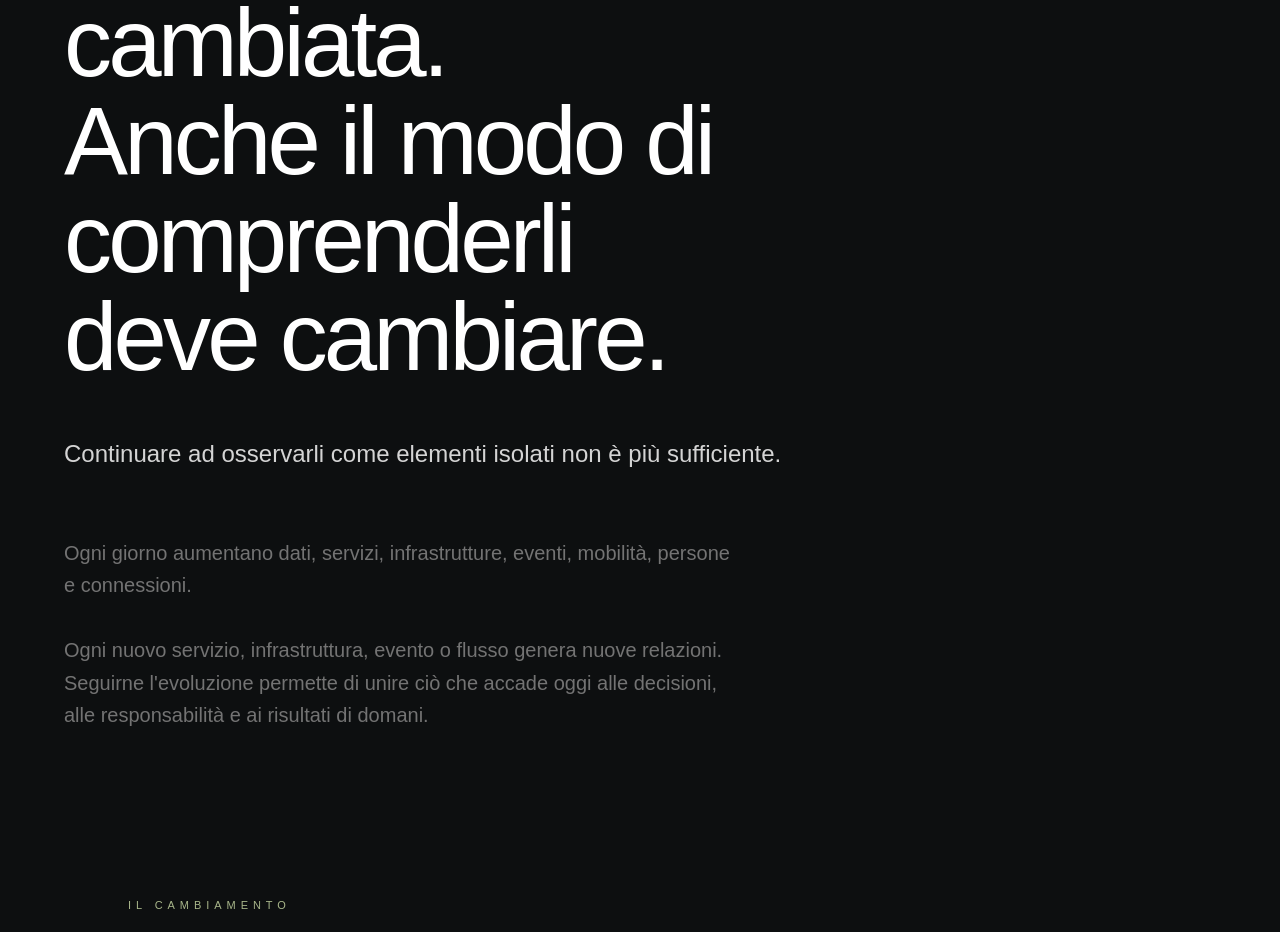
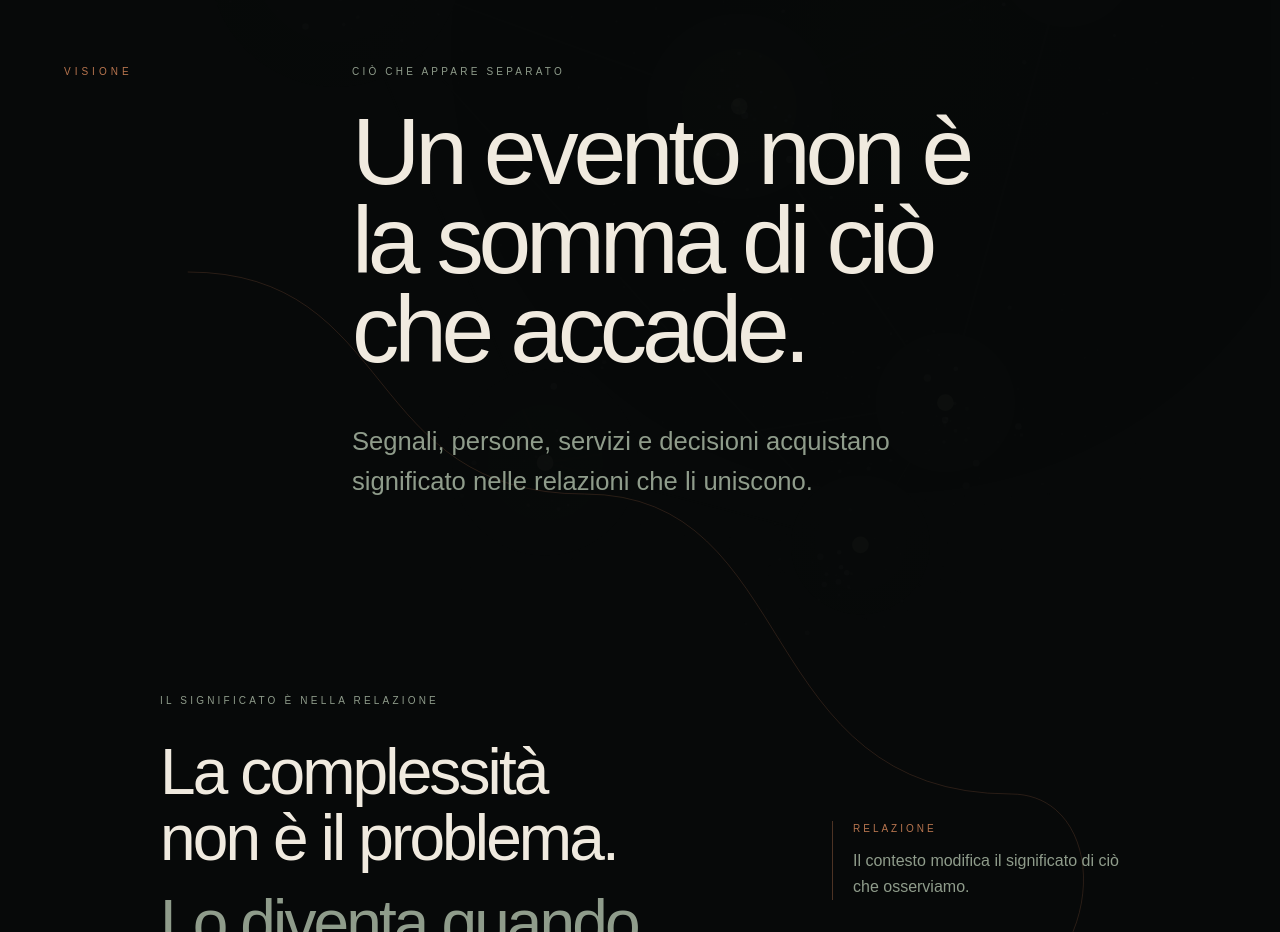
Before and after one commit to Moov3nt/moovento-experience, a Next.js app: page /visione in a window 1280 px wide. Shown: the part 160-1092 px from the top of the page. Built offline with nearby package versions, Linux system fonts and the light colour scheme.

Commit message:
feat(vision): introduce relational systems narrative

```diff
--- /dev/null
+++ b/app/visione/VisionEssay.tsx
@@ -0,0 +1,165 @@
+import Link from "next/link";
+
+type RelationalAnnotationProps = {
+  label: string;
+  children: React.ReactNode;
+  className?: string;
+};
+
+function RelationalAnnotation({
+  label,
+  children,
+  className = "",
+}: RelationalAnnotationProps) {
+  return (
+    <aside
+      className={`border-l border-revealue-copper/40 pl-5 text-revealue-mineral ${className}`}
+      aria-label={`Annotazione: ${label}`}
+    >
+      <p className="text-[10px] font-medium uppercase tracking-[0.3em] text-revealue-copper">
+        {label}
+      </p>
+      <p className="mt-3 max-w-[17rem] text-[15px] leading-relaxed sm:text-base">
+        {children}
+      </p>
+    </aside>
+  );
+}
+
+function RelationalThread() {
+  return (
+    <svg
+      className="pointer-events-none absolute inset-x-0 top-[23rem] hidden h-[66rem] w-full text-revealue-copper lg:block"
+      viewBox="0 0 1200 1056"
+      fill="none"
+      preserveAspectRatio="none"
+      aria-hidden="true"
+    >
+      <path
+        d="M176 64 C374 64 338 286 548 286 C752 286 704 586 948 586 C1056 586 1044 824 846 824"
+        stroke="currentColor"
+        strokeOpacity="0.20"
+        strokeWidth="1"
+        vectorEffect="non-scaling-stroke"
+      />
+    </svg>
+  );
+}
+
+const movementLabelClass =
+  "text-[10px] font-medium uppercase tracking-[0.32em] text-revealue-mineral";
+
+export default function VisionEssay() {
+  return (
+    <div className="relative overflow-hidden bg-[#080a0b]/80 text-revealue-ivory">
+      <article
+        className="relative mx-auto max-w-[90rem] px-6 pb-28 pt-40 sm:px-10 sm:pb-36 sm:pt-48 lg:px-16 lg:pb-48 lg:pt-56"
+        aria-labelledby="visione-title"
+      >
+        <RelationalThread />
+
+        <header className="relative grid gap-y-12 lg:grid-cols-12">
+          <p className="text-[10px] font-medium uppercase tracking-[0.4em] text-revealue-copper lg:col-span-2">
+            Visione
+          </p>
+
+          <div className="lg:col-span-8 lg:col-start-4">
+            <p className={movementLabelClass}>Ciò che appare separato</p>
+            <h1
+              id="visione-title"
+              className="mt-7 max-w-[13ch] text-[clamp(3.25rem,7.4vw,7.25rem)] font-light leading-[0.94] tracking-[-0.055em]"
+            >
+              Un evento non è la somma di ciò che accade.
+            </h1>
+
+            <p className="mt-12 max-w-[38rem] text-[clamp(1.2rem,2vw,1.65rem)] font-light leading-[1.55] text-revealue-mineral">
+              Segnali, persone, servizi e decisioni acquistano significato
+              nelle relazioni che li uniscono.
+            </p>
+          </div>
+        </header>
+
+        <div className="relative mt-36 grid gap-y-12 sm:mt-48 lg:grid-cols-12 lg:items-start">
+          <div className="lg:col-span-6 lg:col-start-2">
+            <h2 className={movementLabelClass}>
+              Il significato è nella relazione
+            </h2>
+            <p className="mt-8 max-w-[13ch] text-[clamp(2.5rem,5vw,5.25rem)] font-light leading-[1.02] tracking-[-0.045em]">
+              La complessità non è il problema.
+            </p>
+            <p className="mt-5 max-w-[15ch] text-[clamp(2.5rem,5vw,5.25rem)] font-light leading-[1.02] tracking-[-0.045em] text-revealue-mineral">
+              Lo diventa quando viene letta per parti isolate.
+            </p>
+          </div>
+
+          <RelationalAnnotation
+            label="Relazione"
+            className="mt-4 lg:col-span-3 lg:col-start-9 lg:mt-32"
+          >
+            Il contesto modifica il significato di ciò che osserviamo.
+          </RelationalAnnotation>
+        </div>
+
+        <div className="relative mt-40 grid gap-y-12 sm:mt-56 lg:grid-cols-12 lg:items-start">
+          <div className="lg:col-span-5 lg:col-start-5 lg:row-start-1">
+            <h2 className={movementLabelClass}>Un sistema cambia nel tempo</h2>
+            <p className="mt-8 max-w-[16ch] text-[clamp(2.75rem,5.4vw,5.75rem)] font-light leading-[1] tracking-[-0.05em]">
+              Un sistema cambia nel tempo.
+            </p>
+            <p className="mt-10 max-w-[35rem] text-lg leading-[1.7] text-revealue-mineral sm:text-xl">
+              Con il suo evolvere cambiano la rilevanza di un segnale, le
+              possibilità d’intervento e gli effetti di una decisione.
+            </p>
+          </div>
+
+          <RelationalAnnotation
+            label="Dipendenza"
+            className="lg:col-span-3 lg:col-start-2 lg:row-start-1 lg:mt-28"
+          >
+            Un cambiamento locale può modificare le condizioni che emergono
+            altrove.
+          </RelationalAnnotation>
+
+          <RelationalAnnotation
+            label="Tempo"
+            className="lg:col-span-3 lg:col-start-10 lg:row-start-1 lg:mt-80"
+          >
+            Conseguenze e continuità diventano leggibili lungo l’evoluzione
+            del sistema.
+          </RelationalAnnotation>
+        </div>
+
+        <div className="relative mt-40 grid gap-y-12 border-t border-white/10 pt-16 sm:mt-56 sm:pt-20 lg:grid-cols-12">
+          <h2 className={`${movementLabelClass} lg:col-span-2`}>
+            Vedere il sistema
+          </h2>
+
+          <div className="lg:col-span-7 lg:col-start-4">
+            <p className="max-w-[18ch] text-[clamp(2.75rem,5.2vw,5.5rem)] font-light leading-[1] tracking-[-0.05em]">
+              Vedere le relazioni cambia ciò che possiamo comprendere.
+            </p>
+
+            <p className="mt-12 max-w-[38rem] text-lg leading-[1.7] text-revealue-mineral sm:text-xl">
+              REVEALUE è un sistema di event intelligence che legge
+              l’evoluzione di contesti, interventi, effetti ed evidenze per
+              sostenere decisioni più fondate.
+            </p>
+
+            <Link
+              href="/ambiti"
+              className="group mt-16 inline-flex min-h-12 items-center gap-5 py-2 text-sm font-medium uppercase tracking-[0.24em] text-revealue-ivory outline-none transition-colors duration-300 hover:text-white focus-visible:ring-2 focus-visible:ring-revealue-copper focus-visible:ring-offset-4 focus-visible:ring-offset-[#080a0b] motion-reduce:transition-none"
+            >
+              <span className="border-b border-white/35 pb-1 transition-colors duration-300 group-hover:border-revealue-copper group-focus-visible:border-revealue-copper motion-reduce:transition-none">
+                Esplora gli ambiti
+              </span>
+              <span
+                className="h-px w-12 bg-revealue-copper/70"
+                aria-hidden="true"
+              />
+            </Link>
+          </div>
+        </div>
+      </article>
+    </div>
+  );
+}
--- a/app/visione/page.tsx
+++ b/app/visione/page.tsx
@@ -1,10 +1,6 @@
-import Hero from "./Hero";
-import Problem from "./Problem";
-import Paradigm from "./Paradigm";
-import Approach from "./Approach";
-import Future from "./Future";
-import VisionCTA from "./VisionCTA";
 import type { Metadata } from "next";
+
+import VisionEssay from "./VisionEssay";
 
 export const metadata: Metadata = {
   title: "Visione",
@@ -15,15 +11,5 @@ export const metadata: Metadata = {
   },
 };
 export default function VisionPage() {
-  return (
-    <main className="bg-[#0D0F10] text-white">
-      <Hero />
-      <Problem />
-      <Paradigm />
-      <Approach />
-      <Future />
-      <VisionCTA />
-
-    </main>
-  );
+  return <VisionEssay />;
 }
```
